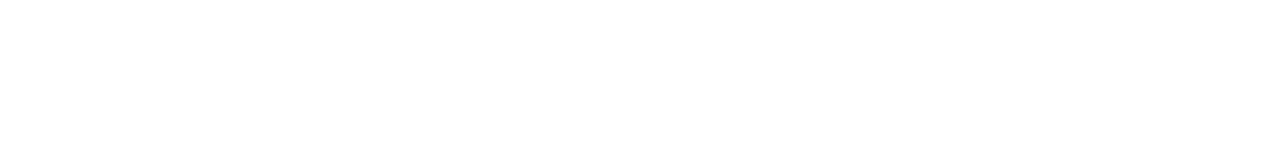
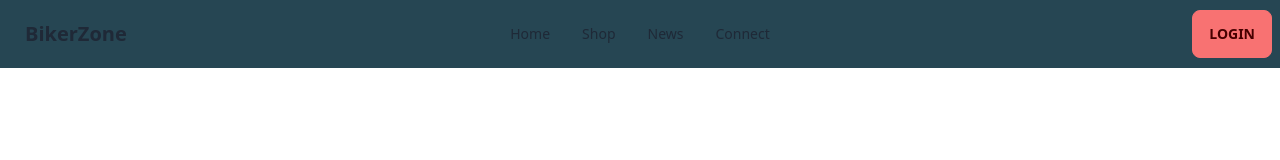
Before and after one commit to WEB-Imran-Hossain/biker-zone, a plain HTML site: page index.html in a window 1280 px wide. Drawn offline with nearby package versions, Linux system fonts and the light colour scheme.

Commit message:
added navber

```diff
--- a/index.html
+++ b/index.html
@@ -1,10 +1,10 @@
 <!DOCTYPE html>
-<html lang="en">
+<html lang="en" data-theme="light">
 <head>
     <meta charset="UTF-8">
     <meta name="viewport" content="width=device-width, initial-scale=1.0">
     <title>Biker Zone</title>
-    <!-- tailwind css integration -->
+    <!-- tailwind css daisy UI integration -->
     <link href="https://cdn.jsdelivr.net/npm/daisyui@3.3.1/dist/full.css" rel="stylesheet" type="text/css" />
     <script src="https://cdn.tailwindcss.com"></script>
     <!-- google font -->
@@ -19,7 +19,37 @@
     </style>
 </head>
 <body>
-    <header></header>
+    <header>
+        <!-- navber section start -->
+        <div class="navbar bg-[#264653]">
+            <div class="navbar-start">
+              <div class="dropdown">
+                <label tabindex="0" class="btn btn-ghost lg:hidden">
+                  <svg xmlns="http://www.w3.org/2000/svg" class="h-5 w-5" fill="none" viewBox="0 0 24 24" stroke="currentColor"><path stroke-linecap="round" stroke-linejoin="round" stroke-width="2" d="M4 6h16M4 12h8m-8 6h16" /></svg>
+                </label>
+                <ul tabindex="0" class="menu menu-sm dropdown-content mt-3 z-[1] p-2 shadow bg-base-100 rounded-box w-52">
+                  <li><a>Home</a></li>
+                  <li><a>Shop</a></li>
+                  <li><a>News</a></li>
+                  <li><a>Connect</a></li>
+                </ul>
+              </div>
+              <a class="btn btn-ghost normal-case text-xl">BikerZone</a>
+            </div>
+            <div class="navbar-center hidden lg:flex">
+              <ul class="menu menu-horizontal px-1">
+                <li><a>Home</a></li>
+                <li><a>Shop</a></li>
+                <li><a>News</a></li>
+                <li><a>Connect</a></li>
+              </ul>
+            </div>
+            <div class="navbar-end">
+              <a class="btn btn-error">Login</a>
+            </div>
+          </div>
+         <!-- navber section end -->
+    </header>
     <main></main>
     <footer></footer>
 
```
